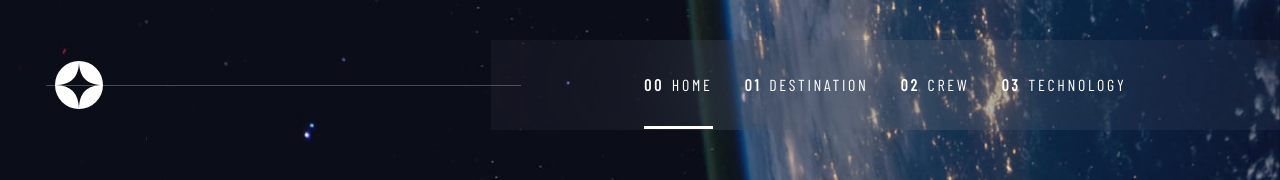
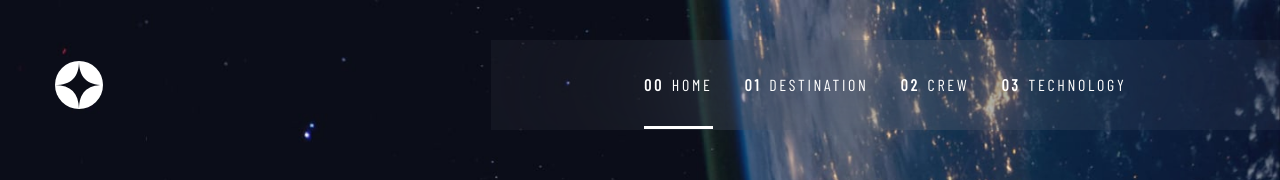
Before and after one commit to MikiW03/SpaceTourismMultiPageWebsite, a Vue app: page / in a window 1280 px wide. Shown: the top 180 px of the page. Built offline with nearby package versions, Linux system fonts and the light colour scheme; a web font is replaced by a local one.

Commit message:
Fix nav before element

```diff
--- a/src/App.vue
+++ b/src/App.vue
@@ -64,7 +64,7 @@ nav {
 }
 
 nav::before {
-    --width: 475px;
+    --width: 474.5px;
 
     content: "";
     position: absolute;
@@ -75,6 +75,12 @@ nav::before {
     z-index: 10;
     top: 45px;
     left: calc(var(--width) * -1 + 30px);
+}
+
+@media (max-width: 1390px) {
+    nav::before {
+        display: none;
+    }
 }
 
 a {
@@ -109,10 +115,6 @@ a:hover {
 @media (min-width: 35.05rem) and (max-width: 55rem) {
     header {
         margin-block-start: 0;
-    }
-
-    nav::before {
-        display: none
     }
 
     ul {
@@ -165,10 +167,6 @@ a:hover {
         transform: translateX(0%)
     }
 
-    nav::before {
-        display: none
-    }
-
     ul {
         flex-direction: column;
         padding-block: 17vh;
```
